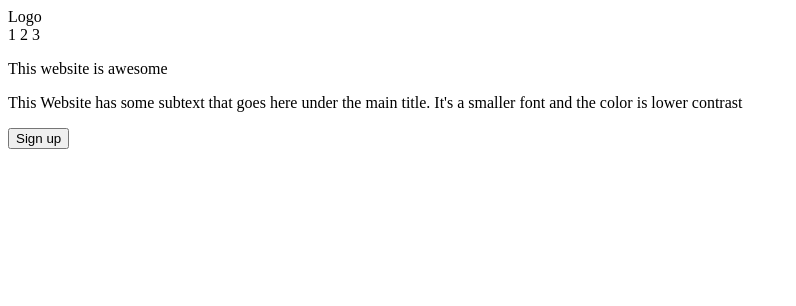
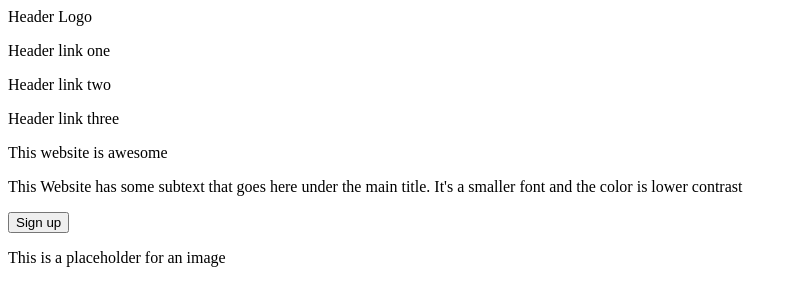
Before and after one commit to BigJetPunch/odin-landing-page, a plain HTML site: page index.html in a window 1280 px wide. Shown: the whole page, without its empty margins (0-796 px from the left). Drawn offline with Linux system fonts and the light colour scheme.

Commit message:
complete index header layout Completed index header's html layout draft. Ready for .css

```diff
--- a/index.html
+++ b/index.html
@@ -8,16 +8,16 @@
     <link rel="stylesheet" href="styles.css"/>
 </head>
 <body>
-
+<div class="pagebody">
     <div class="header">
         <nav class="nav">
             <div class="logo">
-                Logo
+                Header Logo
             </div>
             <div class="links">
-                1
-                2
-                3
+                <p class="headerlink"> Header link one</p>
+                <p class="headerlink">Header link two</p>
+                <p class="headerlink">Header link three</p>
             </div>
         </nav>
         <div class="introleft">
@@ -33,15 +33,19 @@
             </button>
         </div>
         <div class="introright">
-
+            <div class="intoimg">
+                <p>
+                This is a placeholder for an image
+                </p>
+            </div>
         </div>
         </div>
     </div>
-    <!-- Nothing below is complete -->
+    <!-- Placeholder, currently here -->
     <div class="info"></div>
     <div class="quote"></div>
     <div class="signup"></div>
     <div class="cr"></div>
-
+</div>
 </body>
 </html>
```
